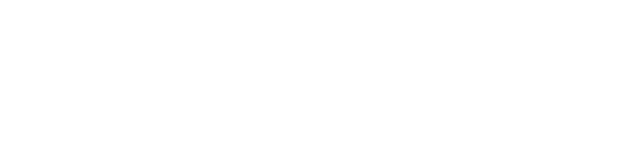
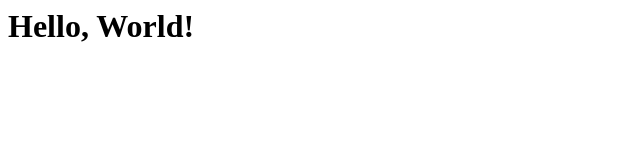
Before and after one commit to kaina14/Problem1_Assess, a plain HTML site: page index.html in a window 1280 px wide. Shown: the whole page, without its empty margins (0-640 px from the left). Drawn offline with Linux system fonts and the light colour scheme.

Commit message:
Add index.html

```diff
--- a/index.html
+++ b/index.html
@@ -1 +1 @@
-<html><head></head><body></body></html>
+<html><head><title>My Website</title></head><body><h1>Hello, World!</h1></body></html>
```
